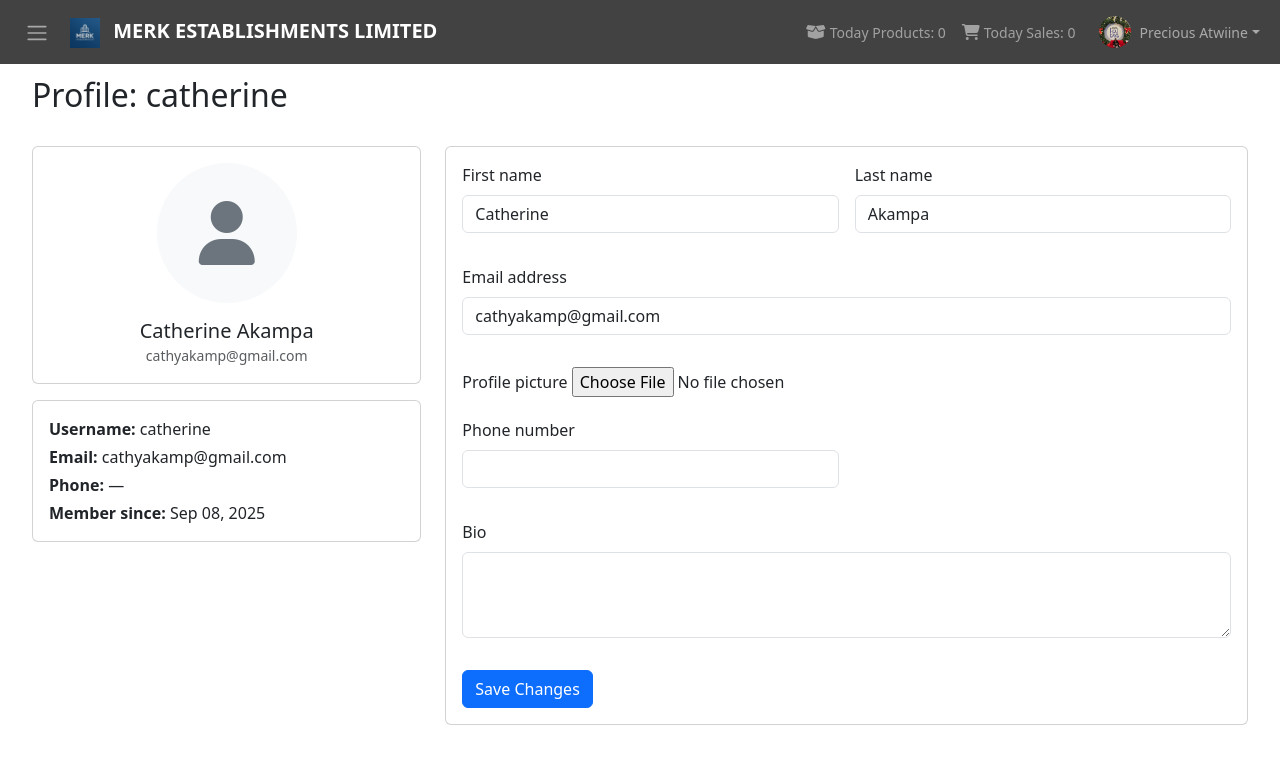
After one commit to PreciousAtwiine/MERK-Establishments, a Django app: page /users/4/profile/ in a window 1280 px wide. The commit adds this page. Shown: the top 764 px of the page. Run offline with Django 5.2, Linux system fonts and the light colour scheme; a user stored in the database is signed in; data comes from the database, SQL or seed files in the repository; both versions use the stored data as it was after the commit; some libraries are stand-ins or nearby versions.

Commit message:
Updated login and quick stats

```diff
--- a/home/apps.py
+++ b/home/apps.py
@@ -4,3 +4,7 @@ from django.apps import AppConfig
 class HomeConfig(AppConfig):
     default_auto_field = 'django.db.models.BigAutoField'
     name = 'home'
+
+    def ready(self):
+        # Import signals to ensure they are registered
+        from . import signals  # noqa: F401
--- /dev/null
+++ b/home/context_processors.py
@@ -0,0 +1,41 @@
+from django.contrib.auth import get_user_model
+from django.utils import timezone
+
+from .models import Profile, Sale, Stock
+
+
+def ensure_profile(request):
+    user = getattr(request, 'user', None)
+    if user and user.is_authenticated:
+        # Ensure the user has a profile to avoid template errors
+        Profile.objects.get_or_create(user=user)
+    return {}
+
+
+def quick_stats(request):
+    """Provide globally available quick stats for navbar/sidebar.
+
+    Injects counts into both the request (for templates that access request.*)
+    and the template context (for direct variable access).
+    """
+    try:
+        today = timezone.now().date()
+        product_count = Stock.objects.count()
+        todays_products = Stock.objects.filter(date=today).count()
+        todays_sales = Sale.objects.filter(date=today).count()
+    except Exception:
+        # In migrations or during startup, models may be unavailable
+        product_count = 0
+        todays_products = 0
+        todays_sales = 0
+
+    # Also attach to request for templates using request.*
+    setattr(request, 'product_count', product_count)
+    setattr(request, 'todays_products', todays_products)
+    setattr(request, 'todays_sales', todays_sales)
+
+    return {
+        'product_count': product_count,
+        'todays_products': todays_products,
+        'todays_sales': todays_sales,
+    }
--- a/home/forms.py
+++ b/home/forms.py
@@ -6,7 +6,7 @@ from crispy_forms.layout import Submit
 from django.core.exceptions import ValidationError
 from django.contrib.auth.password_validation import validate_password
 from .models import *
-from .models import Sale, Stock
+from .models import Sale, Stock, Profile
 
 class SaleForm(forms.ModelForm):
     class Meta:
@@ -84,6 +84,25 @@ class SetNewPasswordForm(forms.Form):
             validate_password(pwd1)
         return cleaned
 
+class UserUpdateForm(forms.ModelForm):
+    class Meta:
+        model = User
+        fields = ['first_name', 'last_name', 'email']
+        widgets = {
+            'first_name': forms.TextInput(attrs={'class':'form-control'}),
+            'last_name': forms.TextInput(attrs={'class':'form-control'}),
+            'email': forms.EmailInput(attrs={'class':'form-control'}),
+        }
+
+class ProfileForm(forms.ModelForm):
+    class Meta:
+        model = Profile
+        fields = ['avatar', 'phone_number', 'bio']
+        widgets = {
+            'phone_number': forms.TextInput(attrs={'class':'form-control'}),
+            'bio': forms.Textarea(attrs={'class':'form-control','rows':3}),
+        }
+
 class UserForm(forms.ModelForm):
     class Meta:
         model = User
--- a/home/templates/base.html
+++ b/home/templates/base.html
@@ -19,13 +19,13 @@
             left: 0;
             top: 56px;
             width: 250px;
-            background-color: #f3e8ff; /* lilac */
+            background-color: #424242; /* match top bar gray */
             padding: 20px;
             box-shadow: 2px 0 5px rgba(0,0,0,0.1);
             transform: translateX(-260px);
             transition: transform .25s ease;
             z-index: 1040;
-            color: #000000; /* black text */
+            color: #ffffff; /* white text for contrast */
         }
         .sidebar-open .sidebar {
             transform: translateX(0);
@@ -47,10 +47,10 @@
             border-radius: 5px;
         }
         .sidebar .nav-link:hover {
-            background-color: #ede4ff; /* lighter lilac hover */
+            background-color: #E3F2FD; /* lighter baby blue hover */
         }
         .sidebar .nav-link.active {
-            background-color: #e9d5ff; /* deeper lilac active */
+            background-color: #90CAF9; /* deeper baby blue active */
             color: #000000; /* keep text black */
         }
         /* Modern sidebar buttons */
@@ -72,10 +72,10 @@
         .sidebar .btn-outline-primary { border-width: 1px; }
         .sidebar .btn:active { transform: translateY(1px); }
         @media (prefers-color-scheme: dark) {
-            .sidebar { background-color: #f3e8ff; color: #000000; }
+            .sidebar { background-color: #424242; color: #ffffff; }
             .sidebar .nav .nav-link { background: #ffffff; color: #000000; border-color: rgba(2,6,23,.18); }
-            .sidebar .nav .nav-link:hover { box-shadow: 0 10px 24px rgba(0,0,0,.25); background: #ede4ff; }
-            .sidebar .nav .nav-link.active { background: #e9d5ff; color: #000000; border-color: rgba(124,58,237,.35); }
+            .sidebar .nav .nav-link:hover { box-shadow: 0 10px 24px rgba(0,0,0,.25); background: #E3F2FD; }
+            .sidebar .nav .nav-link.active { background: #90CAF9; color: #000000; border-color: rgba(13,110,253,.35); }
             .sidebar .btn-outline-primary { color: #0d6efd; border-color: rgba(13,110,253,.5); background: #ffffff; }
         }
     </style>
@@ -100,7 +100,62 @@
             <button class="navbar-toggler" type="button" data-bs-toggle="collapse" data-bs-target="#navbarNav">
                 <span class="navbar-toggler-icon"></span>
             </button>
-            <div class="collapse navbar-collapse" id="navbarNav"></div>
+            <div class="collapse navbar-collapse" id="navbarNav">
+                <ul class="navbar-nav ms-auto align-items-center">
+                    {% if request.user.is_authenticated %}
+                    <!-- Quick Stats (Navbar) - responsive -->
+                    <li class="nav-item d-none d-lg-flex me-3">
+                        <span class="nav-link p-0 text-white-50 d-flex align-items-center">
+                            <span class="me-3 d-flex align-items-center">
+                                <i class="fas fa-box-open me-1"></i>
+                                <span class="small">Today Products: {{ todays_products|default:"0" }}</span>
+                            </span>
+                            <span class="d-flex align-items-center">
+                                <i class="fas fa-shopping-cart me-1"></i>
+                                <span class="small">Today Sales: {{ todays_sales|default:"0" }}</span>
+                            </span>
+                        </span>
+                    </li>
+                    <!-- Collapsed (mobile/tablet) shows stats as menu items -->
+                    <li class="nav-item d-lg-none">
+                        <span class="nav-link text-white-50">
+                            <i class="fas fa-box-open me-1"></i>
+                            <span class="small">Today Products: {{ todays_products|default:"0" }}</span>
+                        </span>
+                    </li>
+                    <li class="nav-item d-lg-none">
+                        <span class="nav-link text-white-50">
+                            <i class="fas fa-shopping-cart me-1"></i>
+                            <span class="small">Today Sales: {{ todays_sales|default:"0" }}</span>
+                        </span>
+                    </li>
+                    <li class="nav-item dropdown">
+                        <a class="nav-link dropdown-toggle d-flex align-items-center" href="#" id="userDropdown" role="button" data-bs-toggle="dropdown" aria-expanded="false">
+                            {% with avatar=request.user.profile.avatar %}
+                                {% if avatar %}
+                                    <img src="{{ avatar.url }}" alt="Avatar" class="rounded-circle me-2" style="width:32px;height:32px;object-fit:cover;">
+                                {% else %}
+                                    <span class="d-inline-flex rounded-circle bg-light me-2" style="width:32px;height:32px;align-items:center;justify-content:center;">
+                                        <i class="fas fa-user text-secondary" style="font-size:14px;"></i>
+                                    </span>
+                                {% endif %}
+                            {% endwith %}
+                            <span class="small">{{ request.user.get_full_name|default:request.user.username }}</span>
+                        </a>
+                        <ul class="dropdown-menu dropdown-menu-end" aria-labelledby="userDropdown">
+                            <li><a class="dropdown-item" href="{% url 'home:profile' request.user.pk %}">My Profile</a></li>
+                            <li><hr class="dropdown-divider"></li>
+                            <li>
+                                <form action="{% url 'home:logout' %}" method="post" class="px-3 py-1">
+                                    {% csrf_token %}
+                                    <button type="submit" class="btn btn-sm btn-outline-danger w-100">Logout</button>
+                                </form>
+                            </li>
+                        </ul>
+                    </li>
+                    {% endif %}
+                </ul>
+            </div>
         </div>
     </nav>
 
@@ -116,6 +171,12 @@
                     <a class="nav-link {% if request.resolver_match.url_name == 'home:view_sales' %}active{% endif %}"
                        href="{% url 'home:view_sales' %}">
                         <i class="fas fa-list me-2"></i>View Sales
+                    </a>
+                </li>
+                <li class="nav-item">
+                    <a class="nav-link {% if request.resolver_match.url_name == 'home:profile' and request.user.is_authenticated %}active{% endif %}"
+                       href="{% if request.user.is_authenticated %}{% url 'home:profile' request.user.pk %}{% else %}#{% endif %}">
+                        <i class="fas fa-user me-2"></i>My Profile
                     </a>
                 </li>
                 <li class="nav-item">
--- a/home/templates/login.html
+++ b/home/templates/login.html
@@ -24,7 +24,7 @@
     {% block header %}{% endblock %}
     {% block header_buttons %}{% endblock %}
 </head>
-<body class="login-page" style="background-color: #E3F2FD;">
+<body class="login-page">
     <main class="auth-wrapper">
         <div class="auth-illustration d-none d-lg-flex align-items-center justify-content-center text-center">
             <div>
--- /dev/null
+++ b/home/templates/profile.html
@@ -0,0 +1,58 @@
+{% extends 'base.html' %}
+{% load crispy_forms_tags %}
+{% block title %}Profile{% endblock %}
+{% block header %}Profile: {{ target_user.username }}{% endblock %}
+{% block content %}
+<div class="row">
+    <div class="col-md-4">
+        <div class="card mb-3">
+            <div class="card-body text-center">
+                {% if profile_form.instance.avatar %}
+                    <img src="{{ profile_form.instance.avatar.url }}" class="rounded-circle mb-3" alt="Avatar" style="width: 140px; height: 140px; object-fit: cover;">
+                {% else %}
+                    <div class="bg-light rounded-circle mb-3 d-inline-flex align-items-center justify-content-center" style="width: 140px; height: 140px;">
+                        <i class="fas fa-user fa-4x text-secondary"></i>
+                    </div>
+                {% endif %}
+                <h5 class="mb-0">{{ target_user.get_full_name|default:target_user.username }}</h5>
+                <small class="text-muted">{{ target_user.email }}</small>
+            </div>
+        </div>
+        <div class="card">
+            <div class="card-body">
+                <p class="mb-1"><strong>Username:</strong> {{ target_user.username }}</p>
+                <p class="mb-1"><strong>Email:</strong> {{ target_user.email|default:"—" }}</p>
+                <p class="mb-1"><strong>Phone:</strong> {{ profile_form.instance.phone_number|default:"—" }}</p>
+                <p class="mb-0"><strong>Member since:</strong> {{ target_user.date_joined|date:"M d, Y" }}</p>
+            </div>
+        </div>
+    </div>
+    <div class="col-md-8">
+        <div class="card">
+            <div class="card-body">
+                {% if can_edit %}
+                <form method="post" enctype="multipart/form-data">
+                    {% csrf_token %}
+                    <div class="row g-3">
+                        <div class="col-md-6">{{ user_form.first_name|as_crispy_field }}</div>
+                        <div class="col-md-6">{{ user_form.last_name|as_crispy_field }}</div>
+                        <div class="col-md-12">{{ user_form.email|as_crispy_field }}</div>
+                        <div class="col-md-12">
+                            <label class="form-label">Profile picture</label>
+                            {{ profile_form.avatar }}
+                        </div>
+                        <div class="col-md-6">{{ profile_form.phone_number|as_crispy_field }}</div>
+                        <div class="col-md-12">{{ profile_form.bio|as_crispy_field }}</div>
+                    </div>
+                    <div class="mt-3">
+                        <button type="submit" class="btn btn-primary">Save Changes</button>
+                    </div>
+                </form>
+                {% else %}
+                    <p class="text-muted mb-0">You do not have permission to edit this profile.</p>
+                {% endif %}
+            </div>
+        </div>
+    </div>
+</div>
+{% endblock %}
--- a/home/templates/users.html
+++ b/home/templates/users.html
@@ -37,6 +37,7 @@
                             {% endif %}
                         </td>
                         <td class="text-end">
+                            <a href="{% url 'home:profile' u.pk %}" class="btn btn-sm btn-outline-primary">Profile</a>
                             <a href="{% url 'home:edit_user' u.pk %}" class="btn btn-sm btn-outline-secondary">Edit</a>
                             {% if request.user.pk != u.pk %}
                             <form action="{% url 'home:delete_user' u.pk %}" method="post" class="d-inline" onsubmit="return confirm('Delete this user?');">
--- a/home/urls.py
+++ b/home/urls.py
@@ -23,4 +23,5 @@ urlpatterns = [
     path('users/', views.users_list, name='users_list'),
     path('users/<int:pk>/edit/', views.edit_user, name='edit_user'),
     path('users/<int:pk>/delete/', views.delete_user, name='delete_user'),
+    path('users/<int:pk>/profile/', views.profile_view, name='profile'),
 ]
--- a/home/views.py
+++ b/home/views.py
@@ -250,3 +250,32 @@ def delete_user(request, pk):
             user.delete()
             messages.success(request, 'User deleted successfully!')
     return redirect('home:users_list')
+
+@login_required
+def profile_view(request, pk):
+    target_user = get_object_or_404(User, pk=pk)
+    # Ensure a profile exists
+    profile, _ = getattr(target_user, 'profile', None), None
+    if profile is None:
+        from .models import Profile
+        profile, _ = Profile.objects.get_or_create(user=target_user)
+
+    can_edit = request.user.is_staff or request.user.pk == target_user.pk
+    if request.method == 'POST' and can_edit:
+        user_form = UserUpdateForm(request.POST, instance=target_user)
+        profile_form = ProfileForm(request.POST, request.FILES, instance=profile)
+        if user_form.is_valid() and profile_form.is_valid():
+            user_form.save()
+            profile_form.save()
+            messages.success(request, 'Profile updated successfully!')
+            return redirect('home:profile', pk=target_user.pk)
+    else:
+        user_form = UserUpdateForm(instance=target_user)
+        profile_form = ProfileForm(instance=profile)
+
+    return render(request, 'profile.html', {
+        'target_user': target_user,
+        'user_form': user_form,
+        'profile_form': profile_form,
+        'can_edit': can_edit,
+    })
--- a/merk/settings.py
+++ b/merk/settings.py
@@ -78,6 +78,8 @@ TEMPLATES = [
                 'django.template.context_processors.request',
                 'django.contrib.auth.context_processors.auth',
                 'django.contrib.messages.context_processors.messages',
+                'home.context_processors.ensure_profile',
+                'home.context_processors.quick_stats',
             ],
         },
     },
@@ -133,6 +135,10 @@ USE_TZ = True
 
 STATIC_URL = 'static/'
 
+# Media (user uploads)
+MEDIA_URL = '/media/'
+MEDIA_ROOT = BASE_DIR / 'media'
+
 # Email (console backend for dev)
 EMAIL_BACKEND = 'django.core.mail.backends.console.EmailBackend'
 DEFAULT_FROM_EMAIL = 'no-reply@merk.local'
--- a/merk/urls.py
+++ b/merk/urls.py
@@ -16,9 +16,14 @@ Including another URLconf
 """
 from django.contrib import admin
 from django.urls import path,include
+from django.conf import settings
+from django.conf.urls.static import static
 
 urlpatterns = [
     path('admin/', admin.site.urls),
     path('',include('home.urls')),
 
 ]
+
+if settings.DEBUG:
+    urlpatterns += static(settings.MEDIA_URL, document_root=settings.MEDIA_ROOT)
```
Also changed, not shown: home/models.py (+12 -0 lines), home/signals.py (added, +19 -0 lines), db.sqlite3, home/migrations/0003_profile.py (added), media/avatars/IMG-20241221-WA00511.jpg (added).
